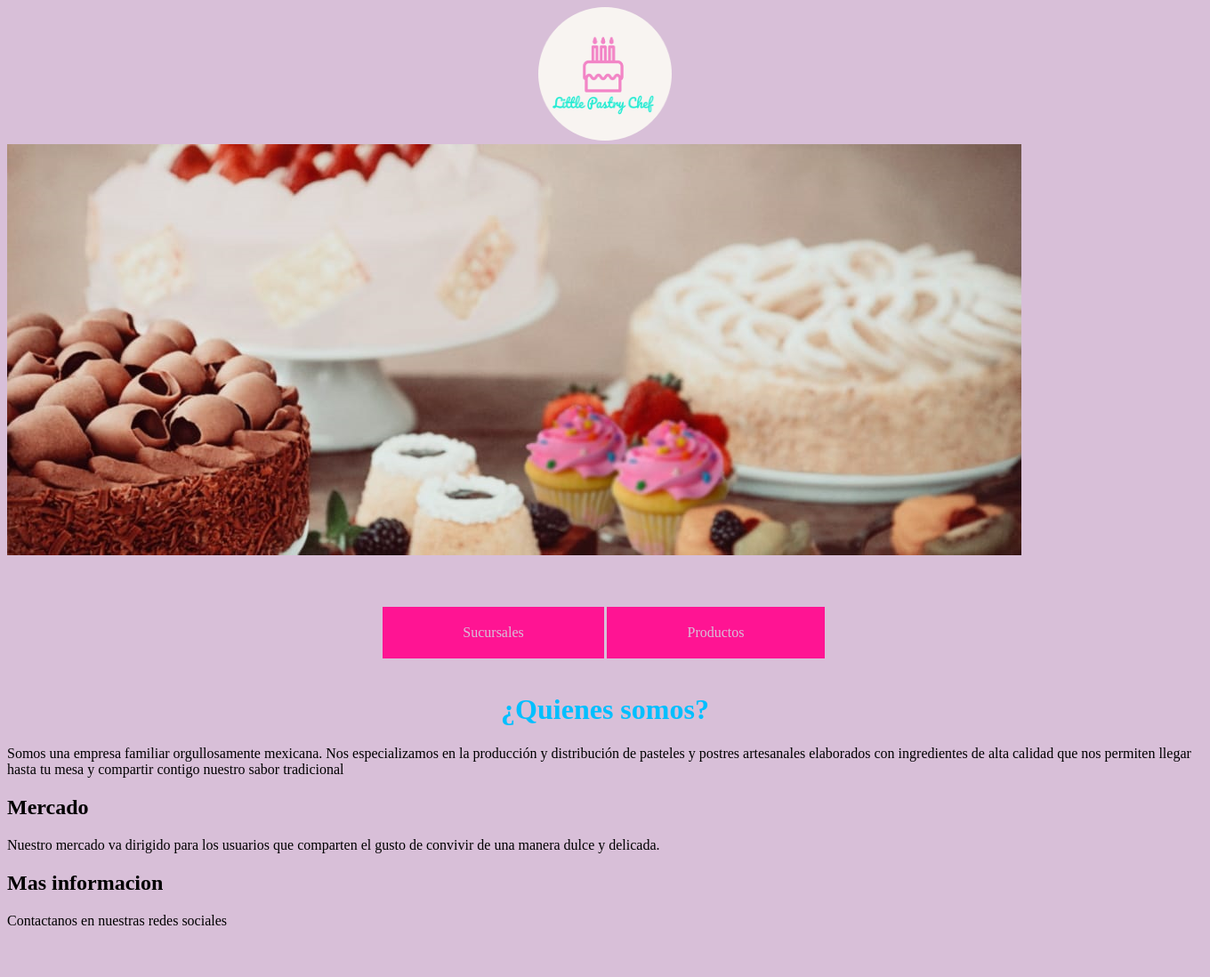
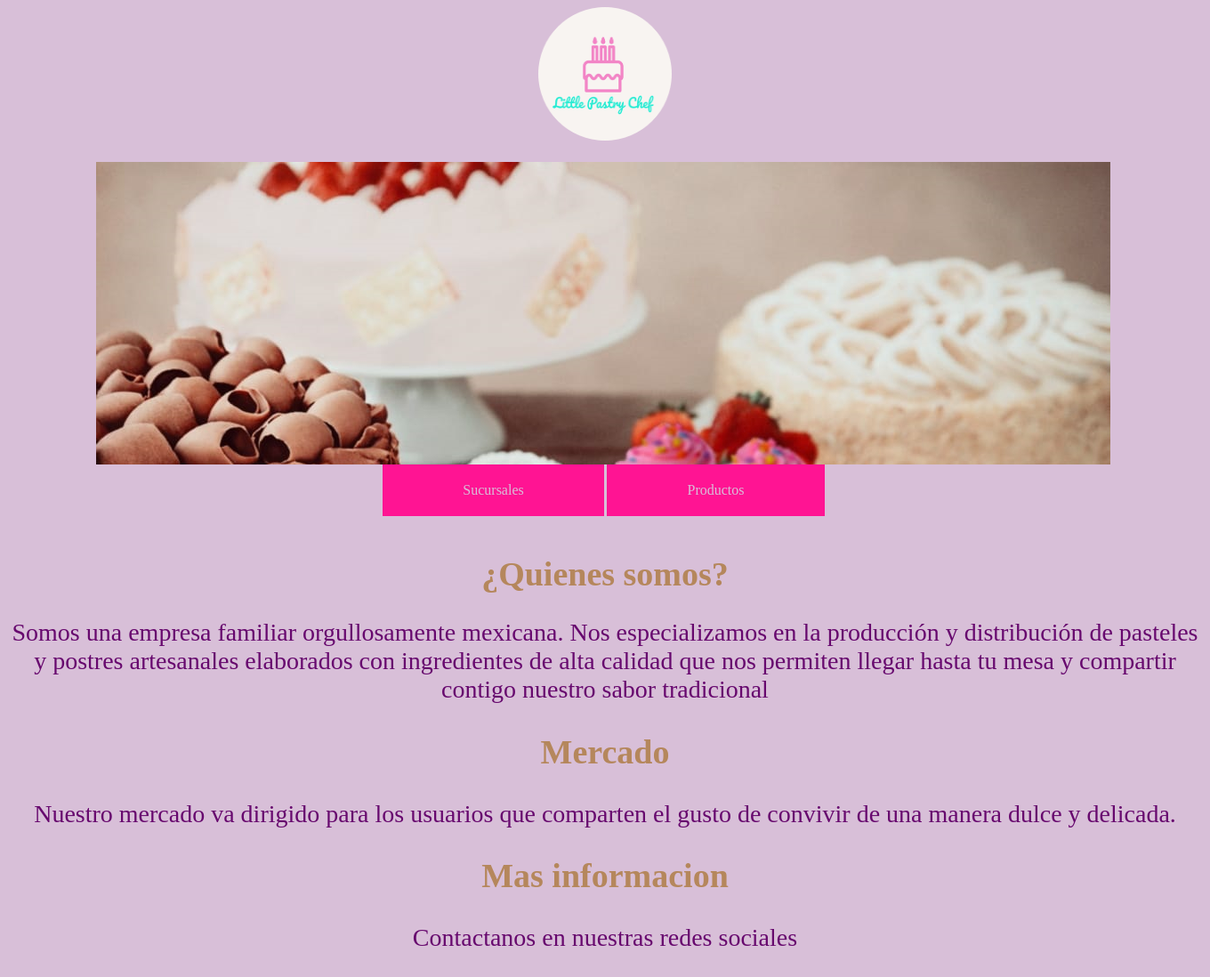
Before and after one commit to SarahAguilar/PASTELERIA, a PHP site: page /LPC.html in a window 1360 px wide. Shown: the whole page at 89% size. Before the commit the page ends 1040 px from the top, so only its background shows below. Run offline with PHP 8.4, Linux system fonts and the light colour scheme.

Commit message:
Update estiloPasteleria.css

```diff
--- a/estiloPasteleria.css
+++ b/estiloPasteleria.css
@@ -95,9 +95,31 @@ img{
 h1{
   text-align: center;
   font-family: century gothic;
-  color: #00BFFF;
+  color: #B5875C;
+  font-size: 38px;
+  font-weight: bolder;
+}
+h2{
+  text-align: center;
+  font-family: century gothic;
+  color: #B5875C;
+  font-size: 38px;
+  font-weight: bolder;
+}
+p{
+  text-align: center;
+  font-family: century gothic;
+  color: #67086E;
+  font-size: 28px;
+  font-weight: normal;
 }
 .img2{
   background-image: url(images/PRINCIPAL.jpg);
-    padding: 260px;
-      background-repeat: no-repeat;
+  height: 300px;
+  width: 1200px;
+  border: 10px;
+  margin-left: 100px;
+  margin-top: 20px;
+  padding: 20px;
+  background-repeat: no-repeat;
+}
```
